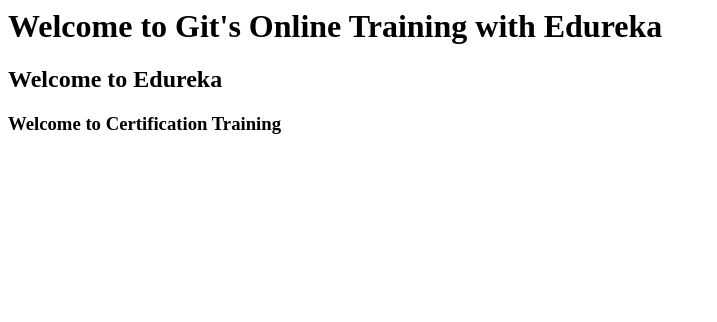
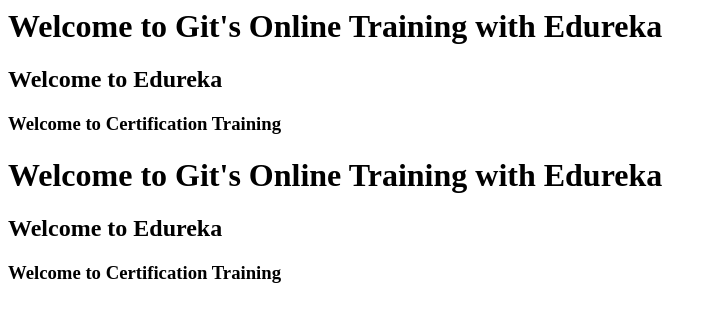
Before and after one commit to git-azeez99/edureka_demo, a plain HTML site: page index.html in a window 1280 px wide. Shown: the whole page, without its empty margins (0-717 px from the left). Drawn offline with Linux system fonts and the light colour scheme.

Commit message:
Added bugfix and index.html

```diff
--- a/index.html
+++ b/index.html
@@ -1,3 +1,8 @@
 <h1>Welcome to Git's Online Training with Edureka</h1>
 <h2>Welcome to Edureka</h2>
 <h3>Welcome to Certification Training</h3>
+
+
+<h1>Welcome to Git's Online Training with Edureka</h1>
+<h2>Welcome to Edureka</h2>
+<h3>Welcome to Certification Training</h3>
```
Also changed, not shown: 1 other file.
